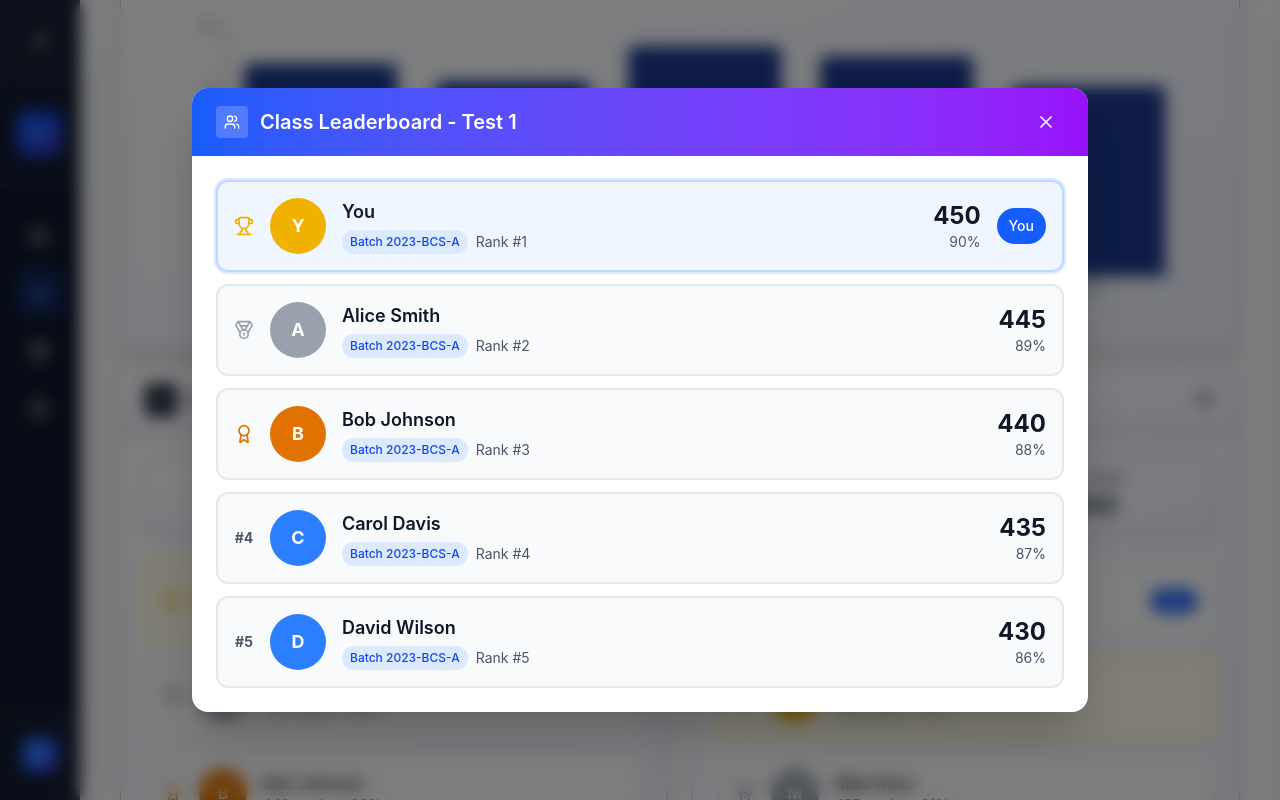
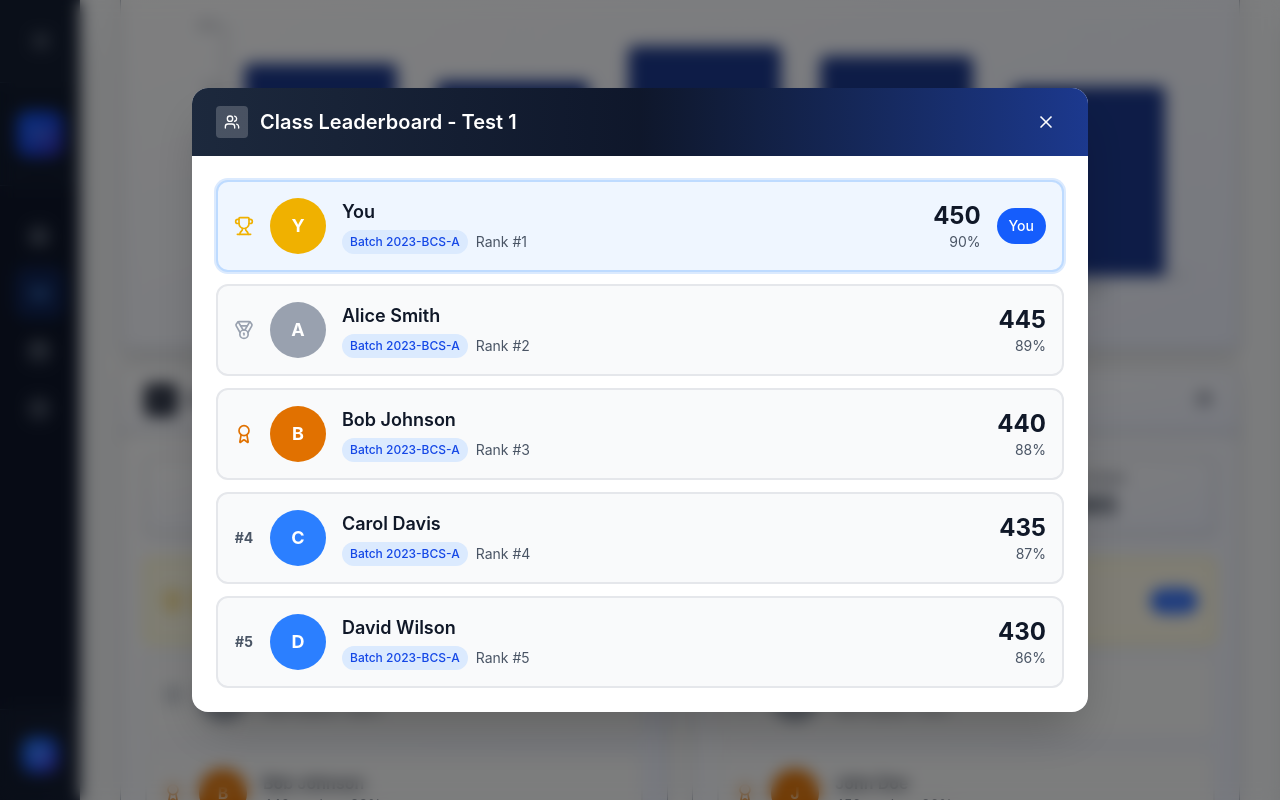
Before and after one commit to PW-IOI-Tech/pwioi-club-frontend, a Next.js app: page /dashboard/student/acads in a window 1280 px wide. Both pictures are taken after a click on the button 631 px from the left and 918 px from the top of the page. Shown: the part 518-1318 px from the top of the page. Built offline with nearby package versions, Linux system fonts and the light colour scheme.

Commit message:
Leaderboards UI Adjusted According to Branding

```diff
--- a/src/app/dashboard/student/acads/AcademicSection.tsx
+++ b/src/app/dashboard/student/acads/AcademicSection.tsx
@@ -145,15 +145,6 @@ const batchLeaderboard = [
 const departmentLeaderboard = [
   {
     id: "1",
-    name: "John Doe",
-    email: "john@example.com",
-    enrollmentNumber: "2023BCS001",
-    totalMarks: 450,
-    rank: 3,
-    center: { name: "Delhi Center" },
-  },
-  {
-    id: "2",
     name: "Sarah Connor",
     email: "sarah@example.com",
     enrollmentNumber: "2023BCS101",
@@ -162,13 +153,22 @@ const departmentLeaderboard = [
     center: { name: "Mumbai Center" },
   },
   {
-    id: "3",
+    id: "2",
     name: "Mike Ross",
     email: "mike@example.com",
     enrollmentNumber: "2023BCS102",
     totalMarks: 455,
     rank: 2,
     center: { name: "Bangalore Center" },
+  },
+  {
+    id: "3",
+    name: "John Doe",
+    email: "john@example.com",
+    enrollmentNumber: "2023BCS001",
+    totalMarks: 450,
+    rank: 3,
+    center: { name: "Delhi Center" },
   },
   {
     id: "4",
@@ -992,7 +992,7 @@ export default function AcademicsSection() {
         {isLeaderboardModalOpen && (
           <div className="fixed inset-0 z-50 flex items-center justify-center bg-black/50 backdrop-blur-sm p-4">
             <div className="bg-white rounded-2xl shadow-2xl w-full max-w-4xl max-h-[90vh] overflow-hidden">
-              <div className="bg-gradient-to-r from-blue-600 to-purple-600 px-6 py-4">
+              <div className="bg-gradient-to-r from-slate-800 via-slate-900 to-blue-900 px-6 py-4">
                 <div className="flex items-center justify-between">
                   <div className="flex items-center gap-3">
                     <div className="w-8 h-8 bg-white/20 rounded-sm flex items-center justify-center">
@@ -1009,7 +1009,7 @@ export default function AcademicsSection() {
                   </div>
                   <button
                     onClick={() => setIsLeaderboardModalOpen(false)}
-                    className="p-2 hover:bg-white/20 rounded-sm transition-colors duration-200"
+                    className="p-2 hover:bg-white/20 rounded-sm transition-colors duration-200 cursor-pointer"
                   >
                     <X className="w-5 h-5 text-white" />
                   </button>
```
